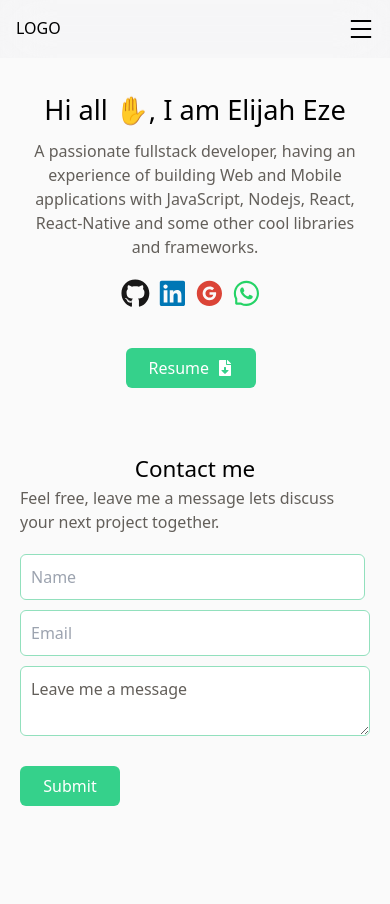
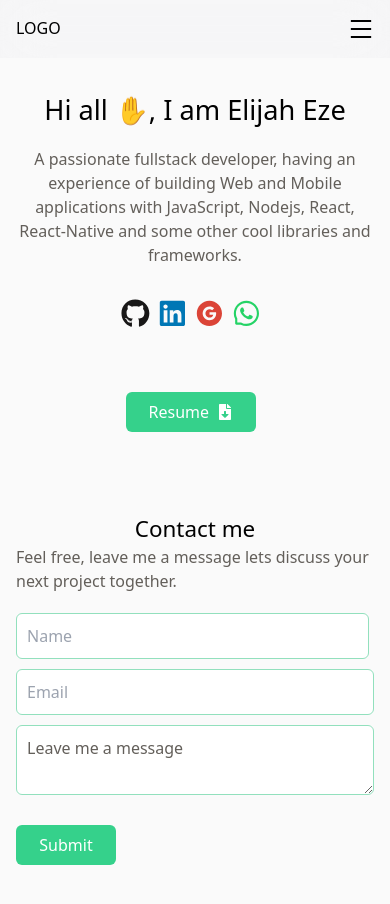
Before and after one commit to ezecodes/portfolio, a Next.js app: page / in a window 390 px wide. Shown: the top 904 px of the page. Before the commit the page ends 870 px from the top, so only its background shows below. Built offline with nearby package versions, Linux system fonts and the light colour scheme.

Commit message:
re-order elements

```diff
--- a/pages/index.js
+++ b/pages/index.js
@@ -27,20 +27,21 @@ export default function Home() {
 				<title>jahdevelops</title>
 			</Head>
 
-			<section className='px-5 mt-[2rem]' id='main'>
+			<section className='px-[1rem]' id='main'>
+				<section>
 					<div className='flex justify-between items-center'>
-					<div className='flex-1 text-center sm:text-left sm:items-start flex flex-col items-center'>
-						<h1 className='text-[1.7rem] font-medium'>Hi all ✋, I am Elijah Eze</h1>
+						<div className='flex-1 mb-[1rem] sm:mr-[2rem] text-center sm:text-left sm:items-start flex flex-col items-center'>
+							<h1 className='text-[1.7rem] mb-[.5rem] font-medium'>Hi all ✋, I am Elijah Eze</h1>
 							<p className='semifaded_text mt-[.5rem]'>
 								A passionate fullstack developer, having an experience of building Web and Mobile applications with JavaScript, Nodejs, React, React-Native and some other cool libraries and frameworks.
 							</p>
-						<div className='my-5 flex'>
+							<div className='my-[2rem] flex'>
 								<Social href='https://github.com/jahdevelops'><FaGithub className='text-[#181717]' /> </Social>
 								<Social href='https://linkedin.com/elijh-e'><FaLinkedin className='text-[#0077B5]' /> </Social>
 								<Social href='mailto:elijaheze777@gmail.com'><AiFillGoogleCircle className='text-[#DB4437]' /> </Social>
-							<Social href='https://api.whatsapp.com/send?phone=09155977113&text=Hello%Elijah!'><AiOutlineWhatsApp className='text-[#25D366]' /> </Social>
+								<Social href='https://api.whatsapp.com/send?phone=09155977113&text=Hello Elijah!'><AiOutlineWhatsApp className='text-[#25D366]' /> </Social>
 							</div>
-						<div className='mt-[1.3rem] flex'>
+							<div className='mt-[2rem] flex'>
 								<a
 									href=''
 									download
@@ -48,7 +49,7 @@ export default function Home() {
 
 							</div>
 						</div>
-					<div className='hidden sm:block'>
+						<div className='hidden sm:block w-[40%]'>
 							<Image
 								className='w-full h-[200px]'
 								src={'/undraw_developer_activity_re_39tg.svg'}
@@ -57,6 +58,7 @@ export default function Home() {
 							/>
 						</div>
 					</div>
+				</section>
 
 				<Projects />
 				<ContactForm />
```
Lines whose indentation alone changed are shown as unchanged.
